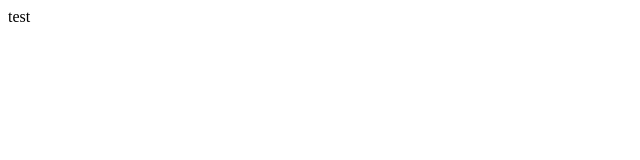
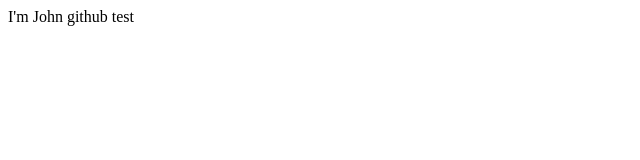
Before and after one commit to john-yang-hub/ci-cd-test, a plain HTML site: page var/www/index.html in a window 1280 px wide. Shown: the whole page, without its empty margins (0-640 px from the left). Drawn offline with Linux system fonts and the light colour scheme.

Commit message:
first commit

```diff
--- a/var/www/index.html
+++ b/var/www/index.html
@@ -1,3 +1,3 @@
 <html>
- test
+ I'm John github test
 </html>
```
